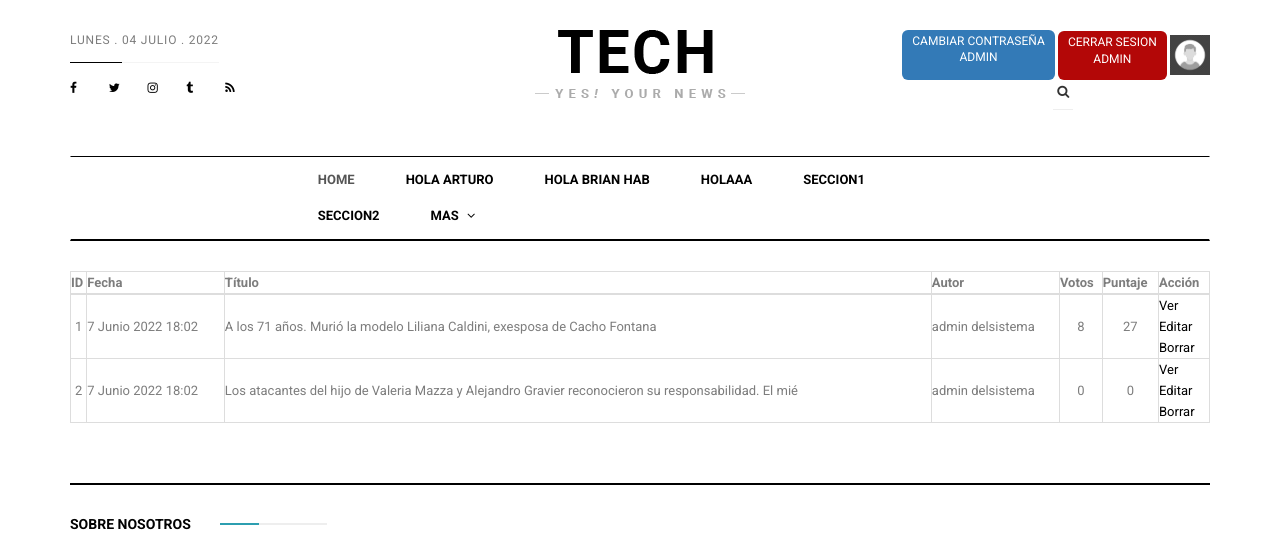
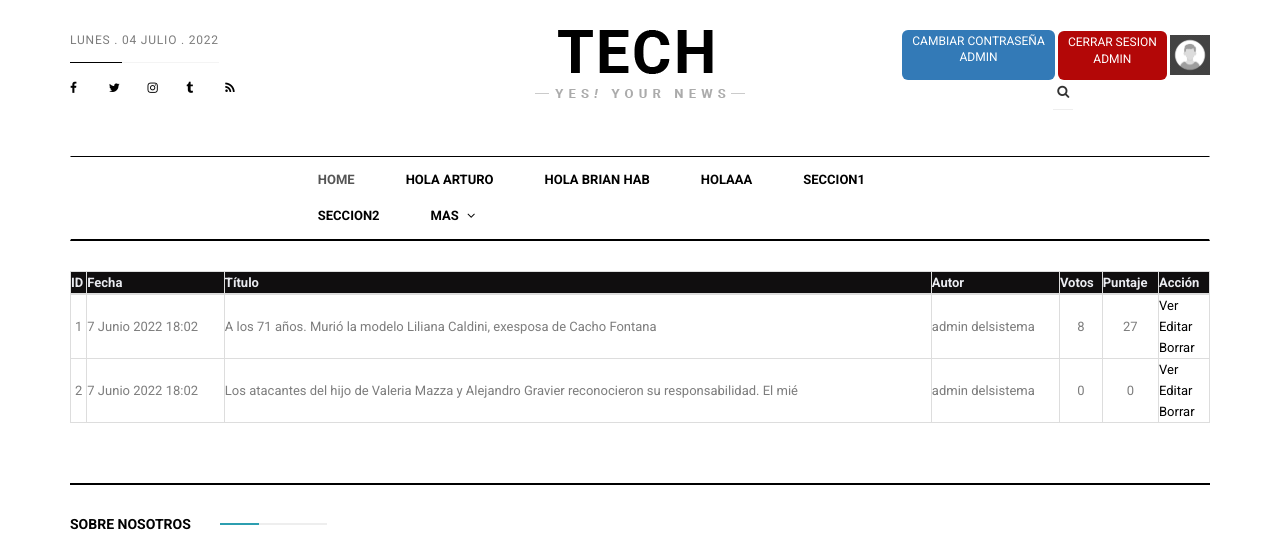
Before and after one commit to brianmondino/pro_final_grupo, a Django app: page /paginas/listar-paginas2/ in a window 1280 px wide. Shown: the top 534 px of the page. Run offline with Django 4.2, Linux system fonts and the light colour scheme; a user stored in the database is signed in; data comes from the database, SQL or seed files in the repository; both versions use the stored data as it was after the commit; some libraries are stand-ins or nearby versions.

Commit message:
ListaPag_colores

```diff
--- a/templates/listar_paginas2.html
+++ b/templates/listar_paginas2.html
@@ -2,14 +2,15 @@
 {% block contenido %}
 <table width="100%" class="table-bordered">
     <thead>
-        <tr>
-            <th>ID</th>
-            <th>Fecha</th>
-            <th>Título</th>
-            <th>Autor</th>
-            <th>Votos</th>
-            <th>Puntaje</th>
-            <th>Acción</th>
+
+        <tr style= "background-color: #100e0f">
+            <th style="color:rgb(234, 235, 240)" >ID</th>
+            <th style="color:rgb(234, 235, 240)" >Fecha</th>
+            <th style="color:rgb(234, 235, 240)" >Título</th>
+            <th style="color:rgb(234, 235, 240)" >Autor</th>
+            <th style="color:rgb(234, 235, 240)" >Votos</th>
+            <th style="color:rgb(234, 235, 240)" >Puntaje</th>
+            <th style="color:rgb(234, 235, 240)" >Acción</th>
         </tr>
     </thead>
     <tbody>
```
Also changed, not shown: db.sqlite3.
